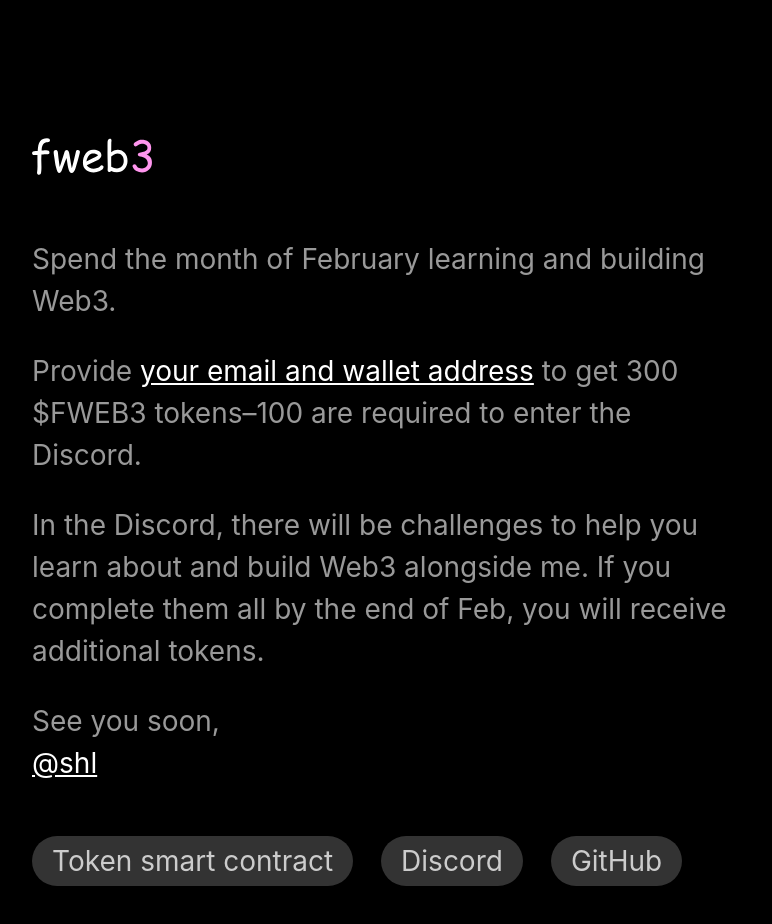
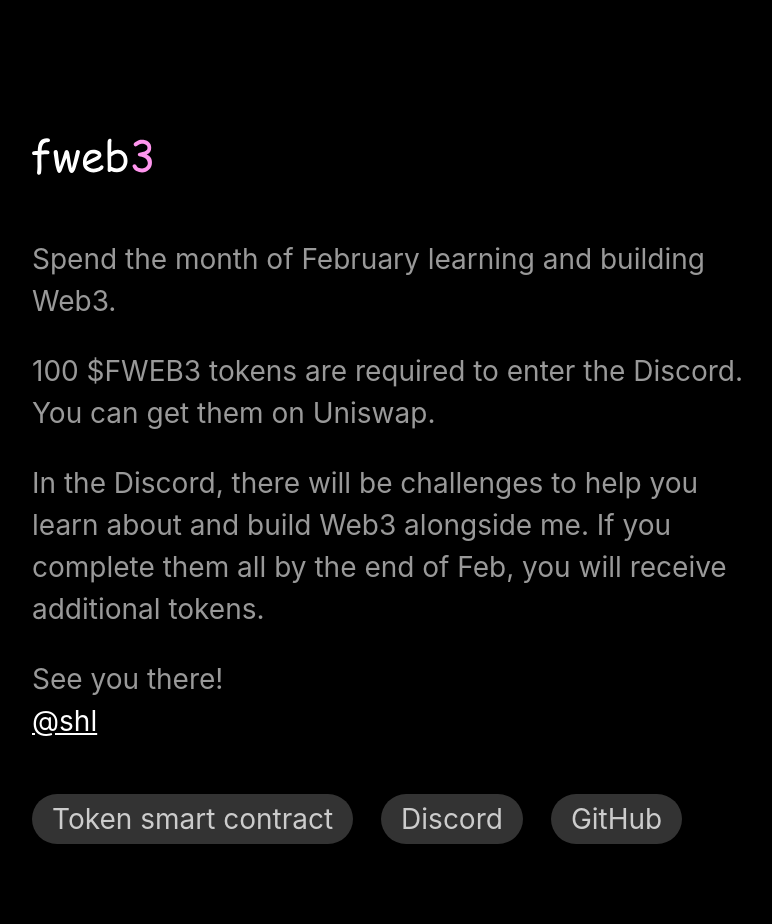
Before and after one commit to slavingia/fweb3.xyz, a Next.js app: page / in a window 1280 px wide. Shown: the top 924 px of the page, without its empty margins (252-1024 px from the left). Built offline with nearby package versions, Linux system fonts and the light colour scheme; what @web3-react/core would draw is missing.

Commit message:
index update

```diff
--- a/pages/index.tsx
+++ b/pages/index.tsx
@@ -27,12 +27,13 @@
           <p>
             Spend the month of February learning and building Web3.
           </p>
-          <p>Provide <a href="https://forms.gle/CAmcLmTd6zwoaroy6">your email and wallet address</a> to get 300 $FWEB3 tokens–100 are required to enter the Discord.
+          <p>
+            100 $FWEB3 tokens are required to enter the Discord. You can get them on Uniswap.
           </p>
           <p>
             In the Discord, there will be challenges to help you learn about and build Web3 alongside me. If you complete them all by the end of Feb, you will receive additional tokens.
           </p>
-          <p>See you soon,
+          <p>See you there!
             <br /><a href="https://twitter.com/shl">@shl</a>
           </p>
           <ul className="links">
```
